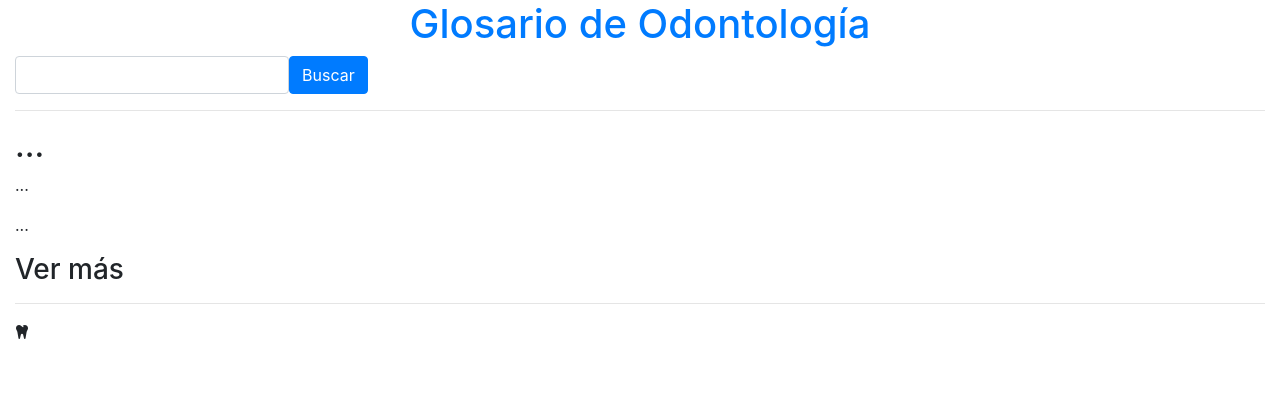
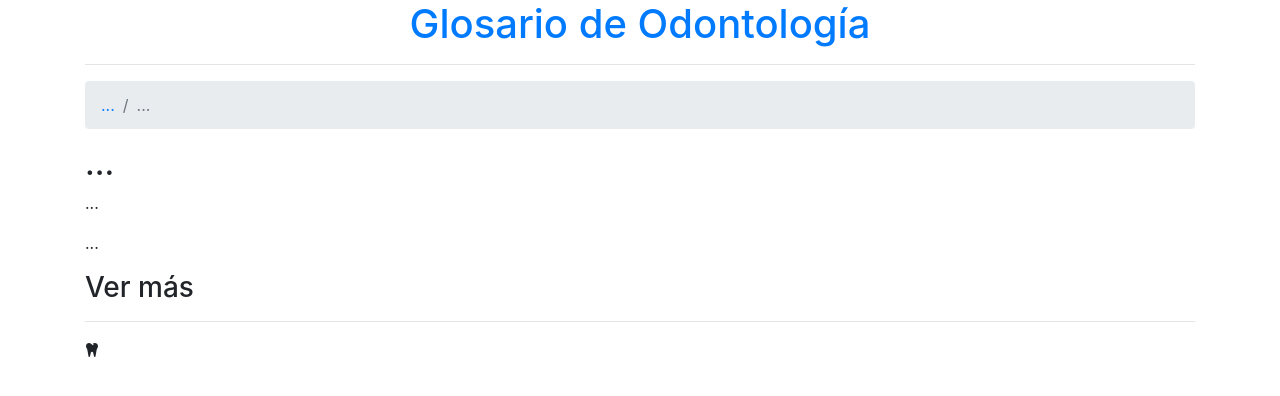
Before and after one commit to fvillena/dental-glossary, a PHP site: page /dental-glossary/term.php?id=1 in a window 1280 px wide. Shown: the top 396 px of the page. Run offline with PHP 8.4, Linux system fonts and the light colour scheme; data that the repository does not hold is empty; a stand-in replaces the project's code that opens the database connection; some libraries are stand-ins or nearby versions.

Commit message:
changing container and adding breadcumb

```diff
--- a/term.php
+++ b/term.php
@@ -8,17 +8,17 @@
     <title>Concepto</title>
 </head>
 <body>
-<div class='container-fluid'>
+<div class='container'>
 <?php include('header.php'); ?>
-<form class="form-inline" action="search.php" method="get">
 
-  <input class='form-control' type="text" name="query">
-
-  <input class='btn btn-primary' type="submit" value="Buscar">
-
-</form>
 <hr>
-    <h2 id=concept>...</h2>
+<nav aria-label="breadcrumb">
+  <ol class="breadcrumb">
+    <li class="breadcrumb-item" id="category"><a href="#">...</a></li>
+    <li class="breadcrumb-item active concept" aria-current="page">...</li>
+  </ol>
+</nav>
+    <h2 class=concept>...</h2>
     <p id=description_short>...</p>
     <p id=description_long>...</p>
     <h3>Ver más</h3>
```
Also changed, not shown: category.php (+7 -8 lines).
